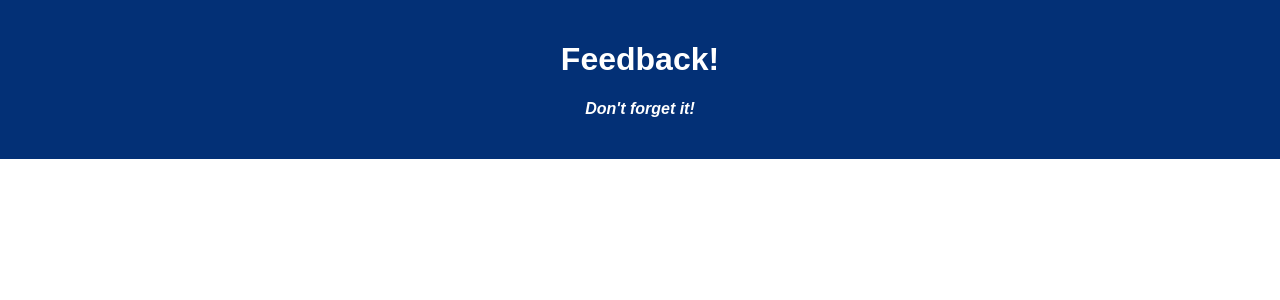
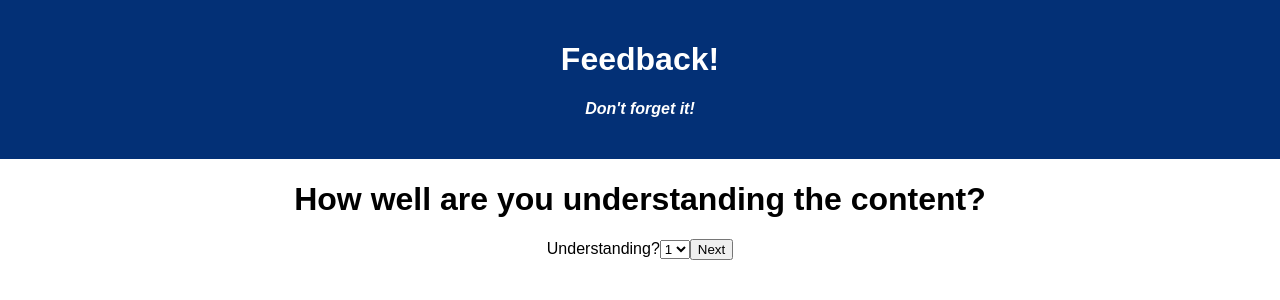
Before and after one commit to xiongjerry/weekend-redux-feedback-loop, a React (Create React App) app: page /#/understanding in a window 1280 px wide. Before the commit this address led to /#/. Shown: the top 300 px of the page. Built offline with nearby package versions, Linux system fonts and the light colour scheme.

Commit message:
completed funcitonality for feeling and understanding component

```diff
--- a/src/components/Comments/Comments.jsx
+++ b/src/components/Comments/Comments.jsx
@@ -1,3 +1,7 @@
+import React, { useState } from 'react';
+import { useDispatch } from 'react-redux';
+import { useHistory } from 'react-router-dom'
+
 function Comments () {
     return (
         <>
--- a/src/components/Feeling/Feeling.jsx
+++ b/src/components/Feeling/Feeling.jsx
@@ -1,7 +1,43 @@
-function Feeling () {
+import React, { useState } from 'react';
+import { useDispatch } from 'react-redux';
+import { useHistory } from 'react-router-dom'
+
+function Feeling() {
+    // dispatch to input value into reducers
+    const dispatch = useDispatch();
+    // history to change page on click
+    const history = useHistory();
+    // value to send to reducer
+    const [feeling, setFeeling] = useState('');
+
+    const handleSubmit = () => {
+
+        dispatch({
+          type: 'ADD_FEELING',
+          payload: feeling
+        });
+        // change to Understanding component
+        history.push('/understanding')
+    } // end handleSubmit
+
     return (
         <>
+            <h1>How are you feeling today?</h1>
 
+            <form onSubmit={handleSubmit}>
+
+                <label>Feeling?</label>
+                <select name="Feeling" onChange={(event) => setFeeling(event.target.value)}>
+                    <option id="1" value="1">1</option>
+                    <option id="2" value="2">2</option>
+                    <option id="3" value="3">3</option>
+                    <option id="4" value="4">4</option>
+                    <option id="5" value="5">5</option>
+                </select>
+
+                <button type="submit" >Next</button>
+
+            </form>
         </>
     )
 }
--- a/src/components/Supported/Supported.jsx
+++ b/src/components/Supported/Supported.jsx
@@ -1,3 +1,7 @@
+import React, { useState } from 'react';
+import { useDispatch } from 'react-redux';
+import { useHistory } from 'react-router-dom'
+
 function Supported () {
     return (
         <>
--- a/src/components/Understanding/Understanding.jsx
+++ b/src/components/Understanding/Understanding.jsx
@@ -1,7 +1,44 @@
+import React, { useState } from 'react';
+import { useDispatch } from 'react-redux';
+import { useHistory } from 'react-router-dom'
+
 function Understanding () {
+
+    // dispatch to input value into reducers
+    const dispatch = useDispatch();
+    // history to change page on click
+    const history = useHistory();
+    // value to send to reducer
+    const [understanding, setUnderstanding] = useState('');
+
+    const handleSubmit = () => {
+
+        dispatch({
+          type: 'ADD_UNDERSTANDING',
+          payload: understanding
+        });
+        // change to Understanding component
+        history.push('/supported')
+    } // end handleSubmit
+
     return (
         <>
+            <h1>How well are you understanding the content?</h1>
 
+            <form onSubmit={handleSubmit}>
+
+                <label>Understanding?</label>
+                <select name="Understanding" onChange={(event) => setUnderstanding(event.target.value)}>
+                    <option id="1" value="1">1</option>
+                    <option id="2" value="2">2</option>
+                    <option id="3" value="3">3</option>
+                    <option id="4" value="4">4</option>
+                    <option id="5" value="5">5</option>
+                </select>
+
+                <button type="submit" >Next</button>
+
+            </form>
         </>
     )
 }
```
Also changed, not shown: 1 other file (tests, documents, lock files or other folders).
